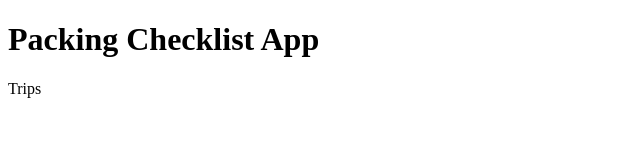
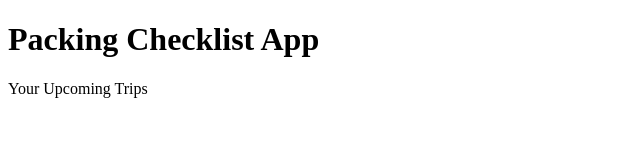
Before and after one commit to HunterCallaway/packing-checklist, a React (Create React App) app in the folder frontend/: page / in a window 1280 px wide. Shown: the top 160 px of the page, without its empty margins (0-640 px from the left). Built offline with nearby package versions, Linux system fonts and the light colour scheme.

Commit message:
Created the TripsListPage.

```diff
--- a/frontend/src/App.js
+++ b/frontend/src/App.js
@@ -1,11 +1,12 @@
 import './App.css';
 import Header from './components/Header'
+import TripsListPage from './pages/TripsListPage'
 
 function App() {
   return (
     <div className="App">
       <Header />
-      Trips
+      <TripsListPage />
     </div>
   );
 }
--- /dev/null
+++ b/frontend/src/pages/TripsListPage.js
@@ -0,0 +1,11 @@
+import React from 'react'
+
+const TripsListPage = () => {
+  return (
+    <div>
+      Your Upcoming Trips
+    </div>
+  )
+}
+
+export default TripsListPage
```
